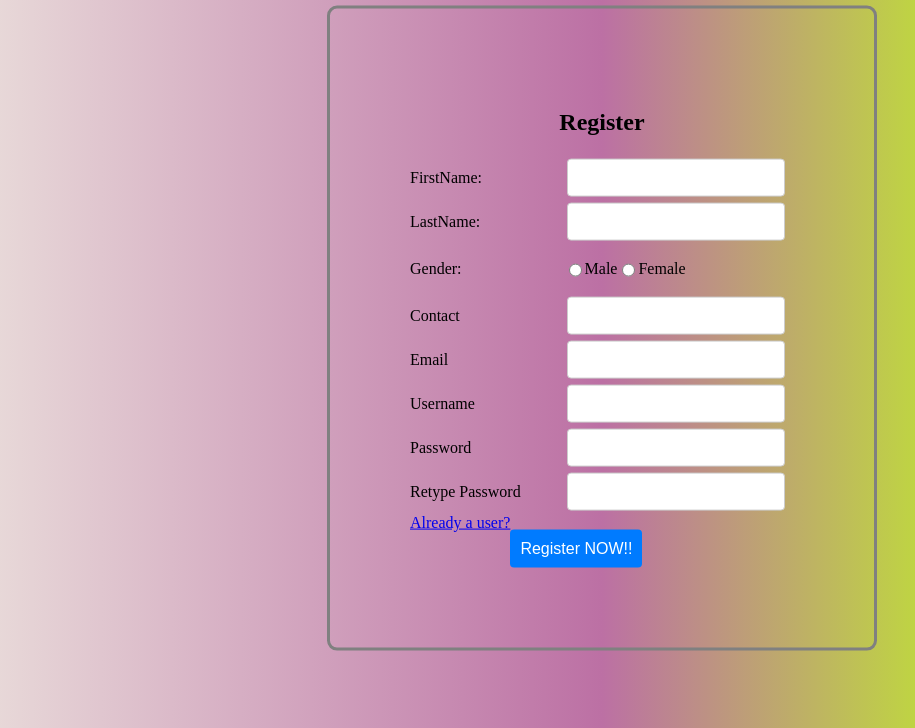
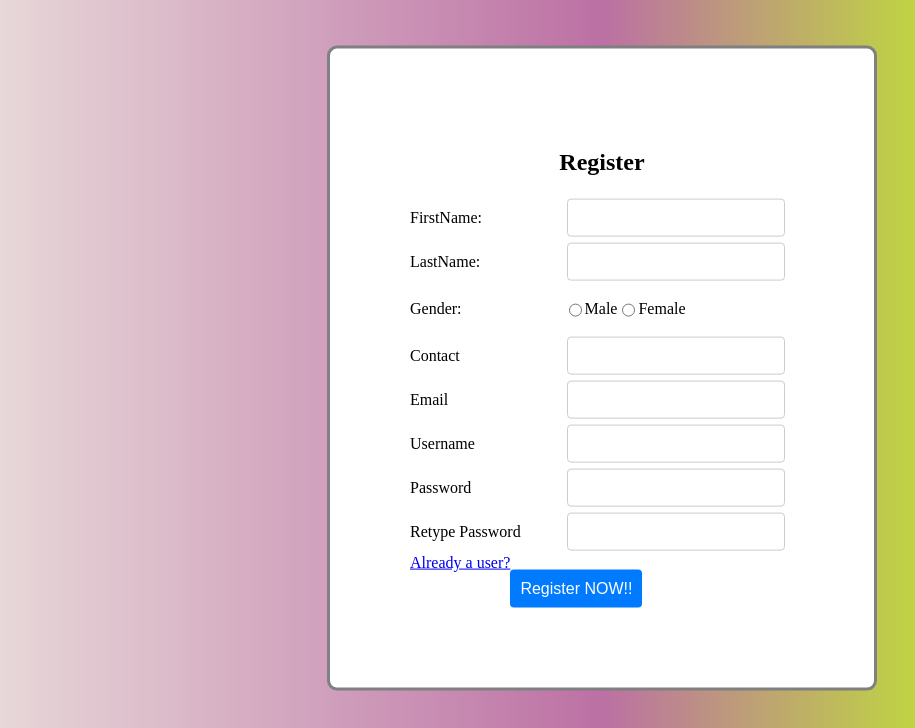
Before and after one commit to nomadisop/Pce_Comp_Web_Programming_lab_Adnan_Ansar_Qureshi, a PHP site: page /reg.html in a window 1280 px wide. Shown: the part 72-800 px from the top of the page, without its empty margins (38-953 px from the left). Run offline with PHP 8.4, Linux system fonts and the light colour scheme.

Commit message:
chnages to registeration page
added background color to body and reg box , added spacing for reg box

```diff
--- a/reg.css
+++ b/reg.css
@@ -55,7 +55,6 @@ body{
 
 
 .maincnt{
-    background-color: greenyellow;
     width: 25%;
     margin-top:3vh;
 }
@@ -66,10 +65,11 @@ body{
 
 
 .regbox{
+    background-color: white;
     position: absolute;
-  top: 50%;
-  left: 50%;
-  transform: translate(-50%, -50%);
+    top: 50%;
+    left: 50%;
+    transform: translate(-50%, -50%);
   border: solid;
   padding: 10vb;
   border-radius: 10px;
@@ -77,6 +77,7 @@ body{
   display: flex;
   flex-wrap: wrap;
   width: 30%;
+  margin-top: 5vh;
 }
 .regbox label{
     width: 40%;
```
